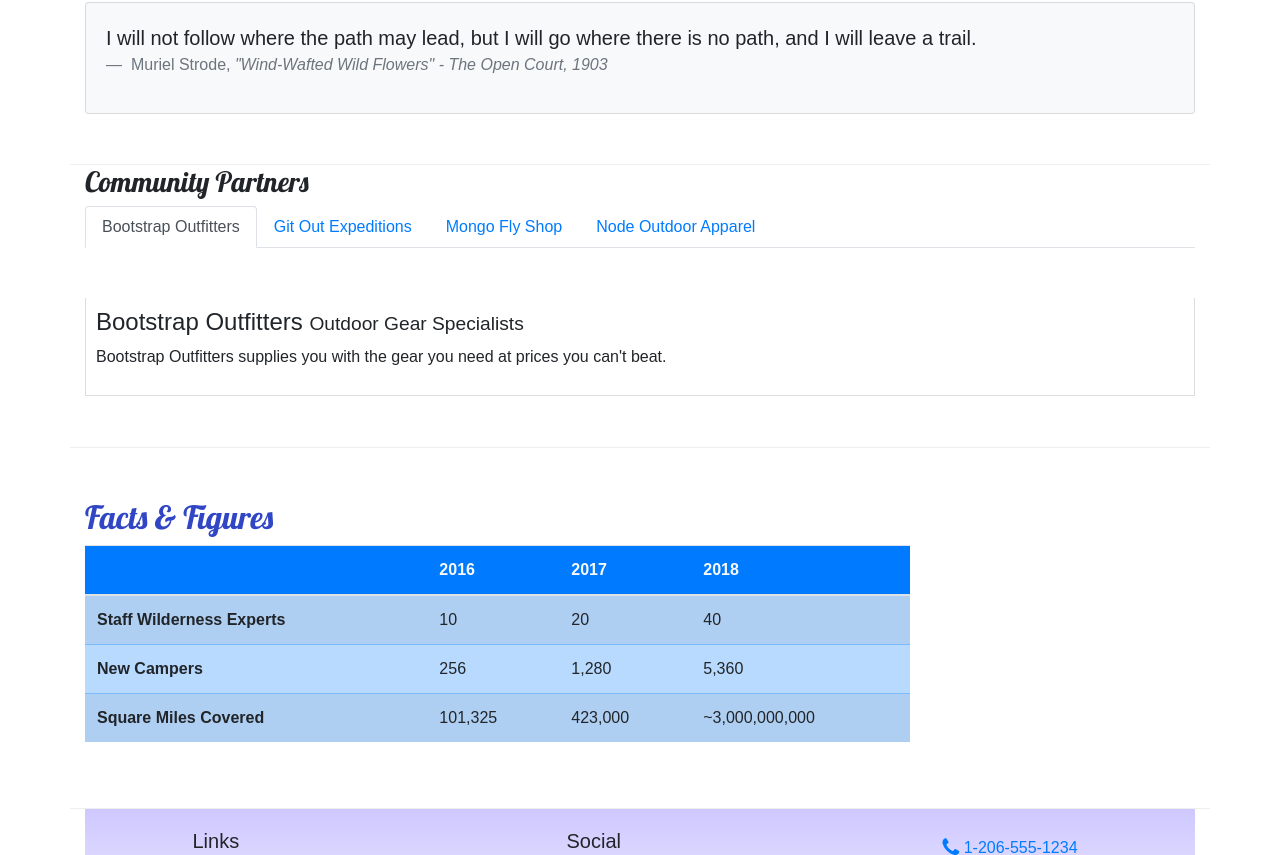
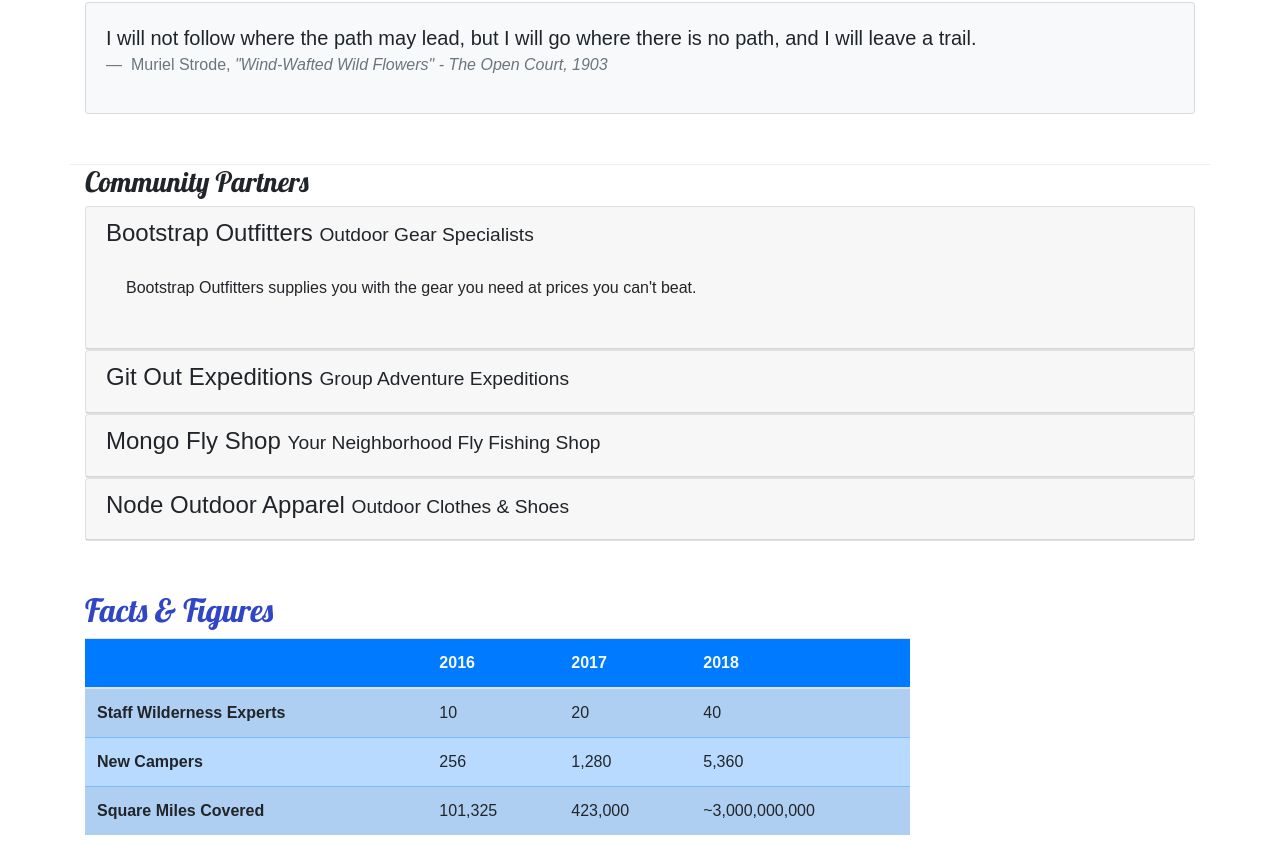
Before and after one commit to danielhemp/NucampSite, a website: page aboutus.html in a window 1280 px wide. Shown: the part 672-1527 px from the top of the page. Drawn offline with nearby package versions, Linux system fonts and the light colour scheme.

Commit message:
"Accordion"

```diff
--- a/aboutus.html
+++ b/aboutus.html
@@ -149,74 +149,49 @@
       <div class="row">
         <div class="col">
           <h3>Community Partners</h3>
-          <ul class="nav nav-tabs">
-            <li class="nav-item">
-              <a
-                class="nav-link active"
-                href="#bootstrap"
-                role="tab"
-                data-toggle="tab"
-                >Bootstrap Outfitters
-              </a>
-            </li>
-            <li class="nav-item">
-              <a class="nav-link" href="#git" role="tab" data-toggle="tab">
-                Git Out Expeditions
-              </a>
-            </li>
-            <li class="nav-item">
-              <a class="nav-link" href="#mongo" role="tab" data-toggle="tab">
-                Mongo Fly Shop
-              </a>
-            </li>
-            <li class="nav-item">
-              <a class="nav-link" href="#node" role="tab" data-toggle="tab">
-                Node Outdoor Apparel
-              </a>
-            </li>
-          </ul>
-        </div>
-      </div>
-
-      <div class="row row-content">
-        <div class="col">
-          <div class="tab-content">
+          <div id="accordian">
             <div
-              role="tabpanel"
-              class="tab-pane fade show active"
-              id="bootstrap"
-            >
-              <h4>
-                Bootstrap Outfitters <small>Outdoor Gear Specialists</small>
+              class="card">
+              <div class="card-header"> <h4><a data-toggle="collapse" data-target="#bootstrap">
+                Bootstrap Outfitters <small>Outdoor Gear Specialists</small></a>
               </h4>
+              <div class="collapse show" id="bootstrap" data-parent="#accordian">
+                <div class="card-body">
               <p class="d-none d-sm-block">
                 Bootstrap Outfitters supplies you with the gear you need at
                 prices you can't beat.
-              </p>
-            </div>
+              </p></div></div>
+            </div></div>
 
-            <div role="tabpanel" class="tab-pane fade" id="git">
-              <h4>
-                Git Out Expeditions <small>Group Adventure Expeditions</small>
+            <div class="card">
+            <div class="card-header"> <h4><a class="collapsed" data-toggle="collapse" data-target="#git">
+              Git Out Expeditions <small>Group Adventure Expeditions</small></a></h4>
+            <div class="collapse" id="git" data-parent="#accordian">
+              <div class="card-body">
+                <p class="d-none d-sm-block">
+              Join Git Out Expeditions to explore new horizons with a group of
+              other adventurers!
+            </p></div></div>
+          </div></div>
+
+          <div class="card">
+            <div class="card-header"> <h4><a class="collapsed" data-toggle="collapse" data-target="#mongo">
+              Mongo Fly Shop <small>Your Neighborhood Fly Fishing Shop</small></a>
               </h4>
-              <p class="d-none d-sm-block">
-                Join Git Out Expeditions to explore new horizons with a group of
-                other adventurers!
-              </p>
-            </div>
-            <div role="tabpanel" class="tab-pane fade" id="mongo">
-              <h4>
-                Mongo Fly Shop <small>Your Neighborhood Fly Fishing Shop</small>
-              </h4>
+              <div class="collapse" id="mongo" data-parent="#accordian">
+              <div class="card-body">
               <p class="d-none d-sm-block">
                 Need a new fishing pole, a tacklebox, or flies of all kinds?
                 Stop by Mongo Fly Shop.
               </p>
-            </div>
-            <div role="tabpanel" class="tab-pane fade" id="node">
-              <h4>
-                Node Outdoor Apparel <small>Outdoor Clothes & Shoes</small>
+            </div></div></div></div>
+
+            <div class="card">
+              <div class="card-header"> <h4><a class="collapsed" data-toggle="collapse" data-target="#node">
+                Node Outdoor Apparel <small>Outdoor Clothes & Shoes</small></a>
               </h4>
+              <div class="collapse" id="node" data-parent="#accordian">
+              <div class="card-body">
               <p class="d-none d-sm-block">
                 From polar fleeces to swimsuits, hiking boots to waders, a visit
                 to Node will be sure to get you covered.
@@ -225,6 +200,12 @@
           </div>
         </div>
       </div>
+
+          </div>
+        </div>
+      </div>
+
+
 
     <div class="row row-content">
       <div class="col-sm-9">
--- a/css/styles.css
+++ b/css/styles.css
@@ -43,3 +43,9 @@ header h2 {
   border-top: none;
   padding: 10px;
 }
+
+a,
+a:hover {
+  color: inherit;
+  text-decoration: none;
+}
```
